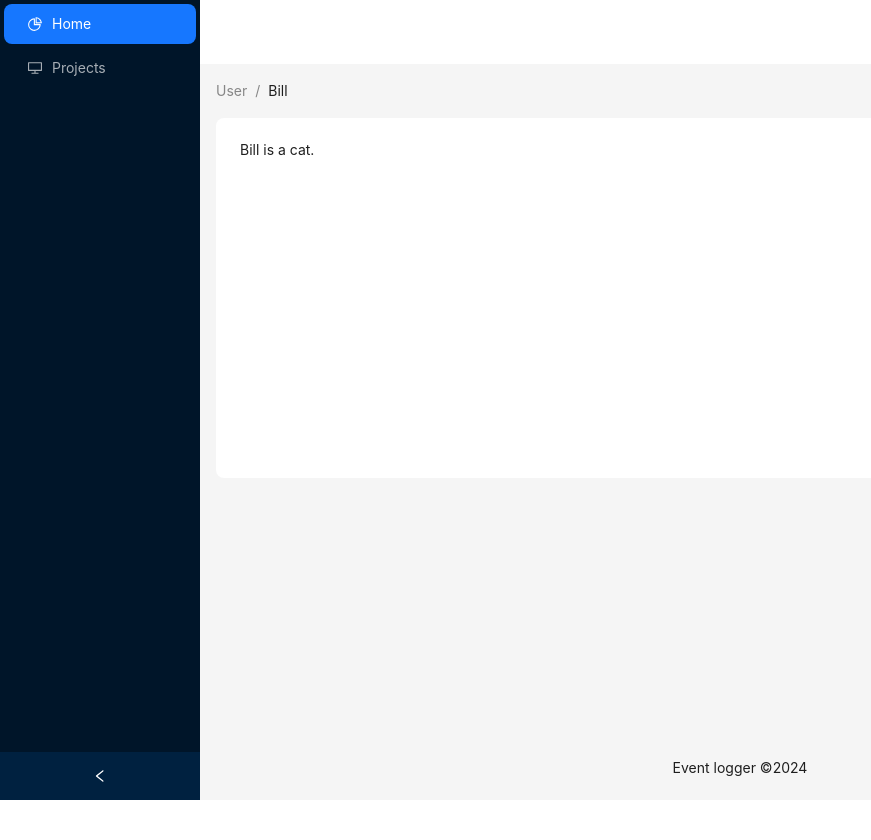
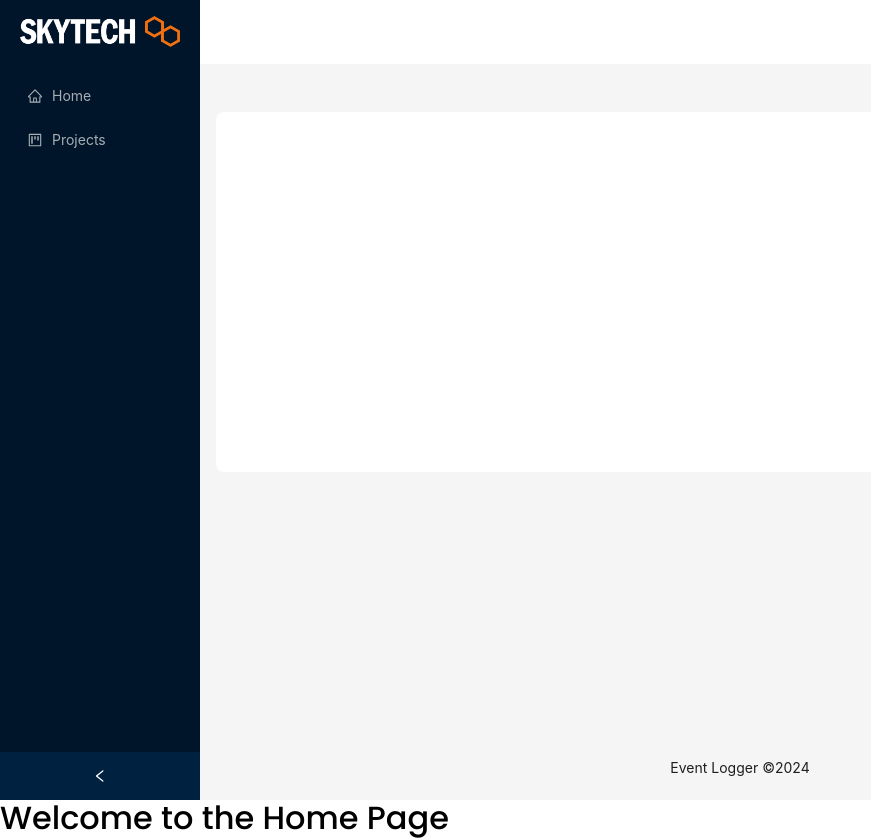
Before and after one commit to MrKalleP/event-frontend, a React (Vite) app: page / in a window 1280 px wide. Shown: the whole page, without its empty margins (0-871 px from the left). Before the commit the page ends 800 px from the top, so only its background shows below. Built offline with nearby package versions, Linux system fonts and the light colour scheme.

Commit message:
fixed the logo and the routes

```diff
--- a/package.json
+++ b/package.json
@@ -13,12 +13,14 @@
     "@ant-design/icons": "^5.5.2",
     "antd": "^5.22.5",
     "react": "^18.3.1",
-    "react-dom": "^18.3.1"
+    "react-dom": "^18.3.1",
+    "react-router-dom": "^7.0.2"
   },
   "devDependencies": {
     "@eslint/js": "^9.15.0",
     "@types/react": "^18.3.12",
     "@types/react-dom": "^18.3.1",
+    "@types/react-router-dom": "^5.3.3",
     "@vitejs/plugin-react": "^4.3.4",
     "eslint": "^9.15.0",
     "eslint-plugin-react-hooks": "^5.0.0",
--- a/src/App.tsx
+++ b/src/App.tsx
@@ -1,9 +1,22 @@
+import React from "react";
+import { BrowserRouter, Routes, Route } from "react-router-dom";
+import HomePage from "./pages/HomePage";
+import ProjectPage from "./pages/ProjectPage";
+import NotFound from "./utils/NotFound";
 import SideBar from "./components/Sidebar";
 
+const App: React.FC = () => {
+  return (
+    <BrowserRouter>
+      <SideBar />
+      <Routes>
+        <Route path="/" element={<HomePage />} />
+        <Route path="*" element={<HomePage />} />
+        <Route path="/projects" element={<ProjectPage />} />
+        <Route path="/NotFound" element={<NotFound />} />
+      </Routes>
+    </BrowserRouter>
+  );
+};
 
-const App: React.FC = () => {
-  return <>
-    <SideBar />
-  </>;
-}
 export default App;
--- /dev/null
+++ b/src/components/Logo.tsx
@@ -0,0 +1,16 @@
+import React from 'react';
+import logo from "../assets/logo_skytech_white.png"
+import { Image, Row, Col } from 'antd';
+
+
+const Logo: React.FC = () => (
+    <>
+        <Row justify="center" align="top" style={{ height: '5vh', margin: "1rem" }}>
+            <Col>
+                <img src={logo} width={160} alt="blue text on the companyname Skytech and a 2 orange hexagons" />
+            </Col>
+        </Row>
+    </>
+);
+
+export default Logo;
--- a/src/components/Sidebar.tsx
+++ b/src/components/Sidebar.tsx
@@ -1,53 +1,58 @@
-import React, { useState } from 'react';
-
-import {
-    DesktopOutlined,
-    PieChartOutlined,
-} from '@ant-design/icons';
-import type { MenuProps } from 'antd';
-import { Breadcrumb, Layout, Menu, theme } from 'antd';
+import React, { useState } from "react";
+import { Link, useLocation, Outlet } from "react-router-dom";
+import { Layout, Menu, Breadcrumb, theme } from "antd";
+import { ProjectOutlined, HomeOutlined } from "@ant-design/icons";
+import Logo from "./Logo";
 
 const { Header, Content, Footer, Sider } = Layout;
 
-type MenuItem = Required<MenuProps>['items'][number];
+const SideBar: React.FC = () => {
+    const [collapsed, setCollapsed] = useState(false);
+    const location = useLocation();
 
-function getItem(
-    label: React.ReactNode,
-    key: React.Key,
-    icon?: React.ReactNode,
-    children?: MenuItem[],
-): MenuItem {
-    return {
-        key,
-        icon,
-        children,
-        label,
-    } as MenuItem;
-}
-
-const items: MenuItem[] = [
-    getItem('Home', '1', <PieChartOutlined />),
-    getItem('Projects', '2', <DesktopOutlined />)
-];
-
-function SideBar() {
-    const [collapsed, setCollapsed] = useState(false);
     const {
         token: { colorBgContainer, borderRadiusLG },
     } = theme.useToken();
 
+    const menuItems = [
+        { key: "/homepage", label: "Home", icon: <HomeOutlined /> },
+        { key: "/project", label: "Projects", icon: <ProjectOutlined /> },
+    ];
+
+    const breadcrumbItems = location.pathname
+        .split("/")
+        .filter((path) => path)
+        .map((path, index) => ({
+            key: index,
+            label: path.charAt(0).toUpperCase() + path.slice(1),
+        }));
+
     return (
-        <Layout style={{ minHeight: '100vh' }}>
-            <Sider collapsible collapsed={collapsed} onCollapse={(value) => setCollapsed(value)}>
-                <div className="demo-logo-vertical" />
-                <Menu theme="dark" defaultSelectedKeys={['1']} mode="inline" items={items} />
+        <Layout style={{ minHeight: "100vh" }}>
+            <Sider collapsible collapsed={collapsed} onCollapse={setCollapsed}>
+                <Logo />
+
+                <Menu
+                    theme="dark"
+                    mode="inline"
+                    defaultSelectedKeys={["/"]}
+                    selectedKeys={[location.pathname]}
+                >
+
+                    {menuItems.map((item) => (
+                        <Menu.Item key={item.key} icon={item.icon}>
+                            <Link to={item.key}>{item.label}</Link>
+                        </Menu.Item>
+                    ))}
+                </Menu>
             </Sider>
             <Layout>
-                <Header style={{ padding: 0, background: colorBgContainer }} />
-                <Content style={{ margin: '0 16px' }}>
-                    <Breadcrumb style={{ margin: '16px 0' }}>
-                        <Breadcrumb.Item>User</Breadcrumb.Item>
-                        <Breadcrumb.Item>Bill</Breadcrumb.Item>
+                <Header style={{ background: colorBgContainer }} />
+                <Content style={{ margin: "16px" }}>
+                    <Breadcrumb style={{ margin: "16px 0" }}>
+                        {breadcrumbItems.map((item) => (
+                            <Breadcrumb.Item key={item.key}>{item.label}</Breadcrumb.Item>
+                        ))}
                     </Breadcrumb>
                     <div
                         style={{
@@ -57,15 +62,14 @@ function SideBar() {
                             borderRadius: borderRadiusLG,
                         }}
                     >
-                        Bill is a cat.
+                        <Outlet />
+
                     </div>
                 </Content>
-                <Footer style={{ textAlign: 'center' }}>
-                    Event logger ©{new Date().getFullYear()}
-                </Footer>
+                <Footer style={{ textAlign: "center" }}>Event Logger ©{new Date().getFullYear()}</Footer>
             </Layout>
         </Layout>
     );
 };
 
-export default SideBar
+export default SideBar;
--- /dev/null
+++ b/src/pages/HomePage.tsx
@@ -0,0 +1,7 @@
+import React from "react";
+
+const HomePage: React.FC = () => {
+    return <h1>Welcome to the Home Page</h1>;
+};
+
+export default HomePage;
--- /dev/null
+++ b/src/pages/ProjectPage.tsx
@@ -0,0 +1,12 @@
+
+
+function ProductPage() {
+
+    return (
+        <>
+            <h1>Project Page</h1>
+        </>
+    )
+}
+
+export default ProductPage
--- /dev/null
+++ b/src/utils/NotFound.tsx
@@ -0,0 +1,12 @@
+
+
+function NotFound() {
+
+    return (
+        <>
+            <h1>404 Not found</h1>
+        </>
+    )
+}
+
+export default NotFound
```
Also changed, not shown: src/utils/routes.tsx (added, +11 -0 lines), 1 other file (tests, documents, lock files or other folders).
